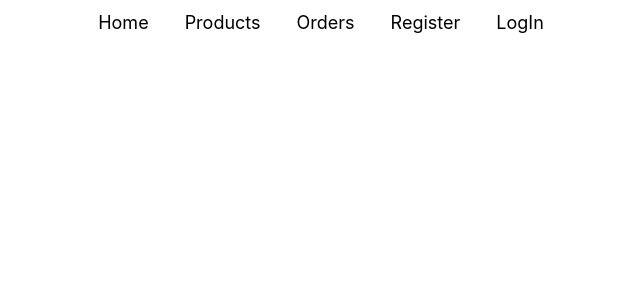
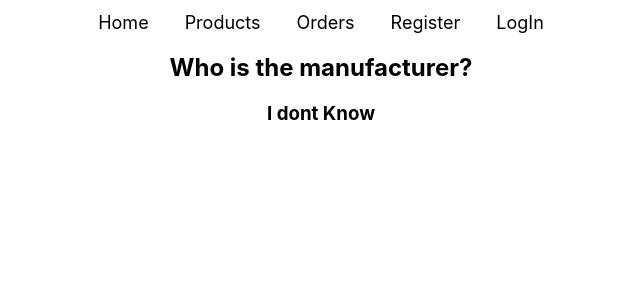
Before and after one commit to mabrur007/router-firebase-integration, a React (Create React App) app: page /products in a window 1280 px wide. Shown: the top 300 px of the page, without its empty margins (319-959 px from the left). Built offline with nearby package versions, Linux system fonts and the light colour scheme; no server answers.

Commit message:
firebase hooks added

```diff
--- a/package.json
+++ b/package.json
@@ -9,6 +9,7 @@
     "firebase": "^9.6.10",
     "react": "^18.0.0",
     "react-dom": "^18.0.0",
+    "react-firebase-hooks": "^5.0.3",
     "react-router-dom": "^6.3.0",
     "react-scripts": "5.0.0",
     "web-vitals": "^2.1.4"
--- a/src/App.js
+++ b/src/App.js
@@ -5,6 +5,7 @@ import Home from './components/Home/Home';
 import Login from './components/Login/Login';
 import Header from './components/Header/Header';
 import Register from './components/Register/Register';
+import Products from './components/Products/Products';
 
 function App() {
   return (
@@ -14,6 +15,7 @@ function App() {
         <Route path="/" element={<Home></Home>}></Route>
         <Route path="/register" element={<Register></Register>}></Route>
         <Route path="/login" element={<Login></Login>}></Route>
+        <Route path="/products" element={<Products></Products>}></Route>
       </Routes>
     </div>
   );
--- a/src/components/Home/Home.js
+++ b/src/components/Home/Home.js
@@ -1,9 +1,13 @@
 import React from 'react';
+import useFirebase from '../../hooks/useFirebase';
 
 const Home = () => {
+
+    const {user} = useFirebase();
     return (
         <div>
             <h2>This is home page.</h2>
+            <h3>Current user: { user ? user.displayName : 'No user exists.'}</h3>
         </div>
     );
 };
--- /dev/null
+++ b/src/components/Products/Products.js
@@ -0,0 +1,15 @@
+import React from 'react';
+import useFirebase from '../../hooks/useFirebase';
+
+const Products = () => {
+    const { user } = useFirebase();
+
+    return (
+        <div>
+            <h2>Who is the manufacturer?</h2>
+            <h3>{ user ? user.displayName : 'I dont Know'}</h3>
+        </div>
+    );
+};
+
+export default Products;
```
Also changed, not shown: 1 other file (tests, documents, lock files or other folders).
